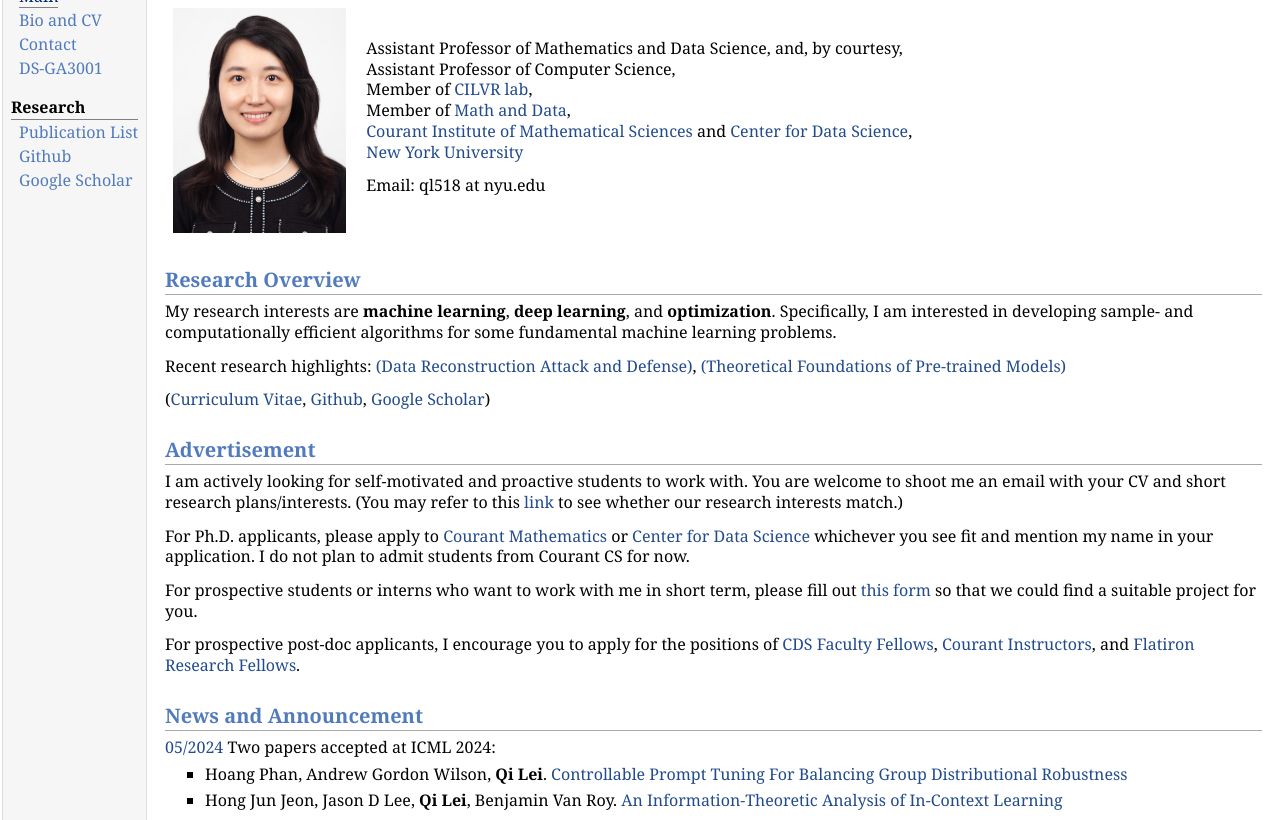
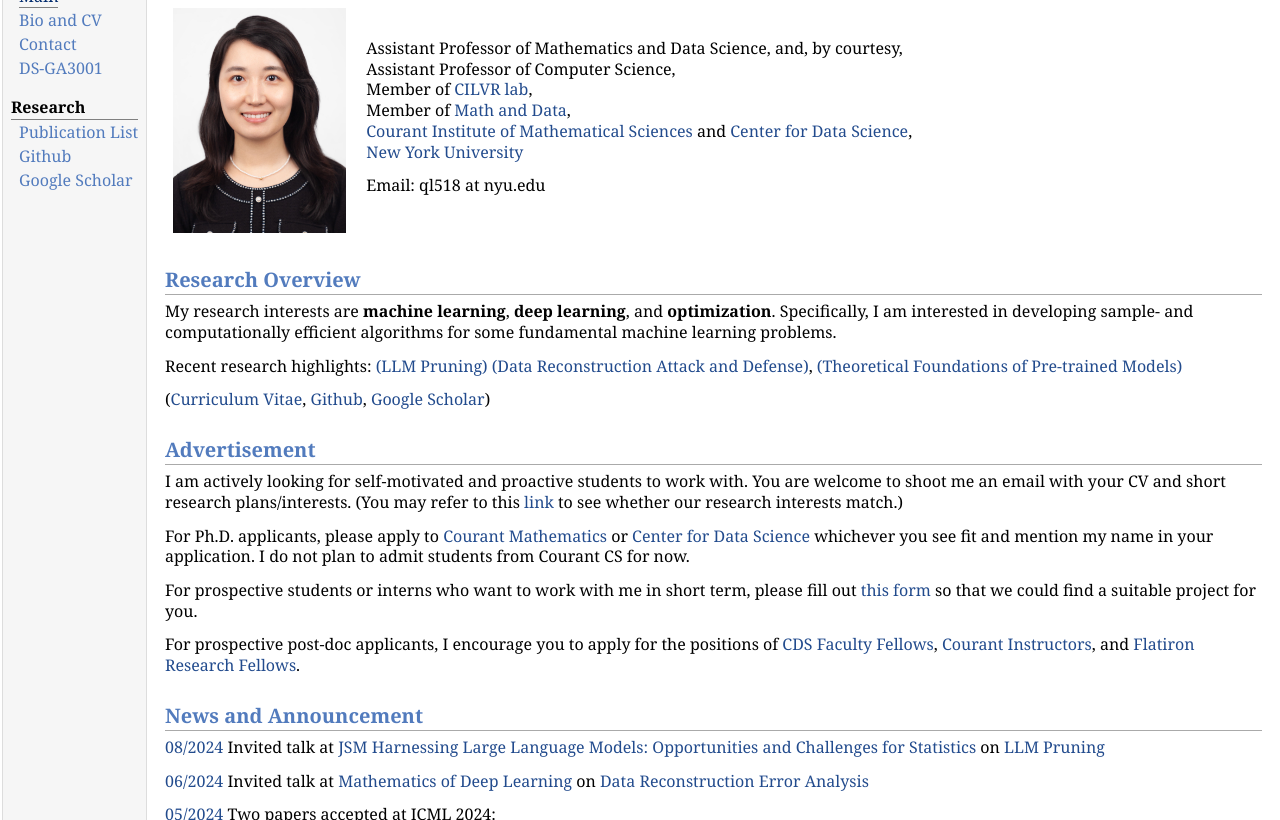
Before and after one commit to cecilialeiqi/cecilialeiqi.github.io, a plain HTML site: page index.html in a window 1280 px wide. Shown: the part 68-888 px from the top of the page. Drawn offline with Linux system fonts and the light colour scheme.

Commit message:
20240814

```diff
--- a/index.html
+++ b/index.html
@@ -8,7 +8,6 @@
   window.dataLayer = window.dataLayer || [];
   function gtag(){dataLayer.push(arguments);}
   gtag('js', new Date());
-
   gtag('config', 'G-EDFDR7C0C6');
 </script>
 <meta name="generator" content="jemdoc, see http://jemdoc.jaboc.net/" />
@@ -46,7 +45,7 @@ Member of <a href="https://mad.cds.nyu.edu/">Math and Data</a>,<br />
 </td></tr></table>
 <h2>Research Overview</h2>
 <p>My research interests are <b>machine learning</b>, <b>deep learning</b>, and <b>optimization</b>. Specifically, I am interested in developing sample- and computationally efficient algorithms for some fundamental machine learning problems. </p>
-<p>Recent research highlights: <a href="https://cecilialeiqi.github.io/data_reconstruction_slides.pdf">(Data Reconstruction Attack and Defense)</a>, <a href="https://cecilialeiqi.github.io/job_talk.pdf">(Theoretical Foundations of Pre-trained Models)</a></p>
+<p>Recent research highlights: <a href="https://cecilialeiqi.github.io/JSM_pruning_talk.pdf">(LLM Pruning)</a> <a href="https://cecilialeiqi.github.io/data_reconstruction_slides.pdf">(Data Reconstruction Attack and Defense)</a>, <a href="https://cecilialeiqi.github.io/job_talk.pdf">(Theoretical Foundations of Pre-trained Models)</a></p>
 <p>(<a href="cv_2.pdf">Curriculum Vitae</a>, <a href="https://github.com/cecilialeiqi/">Github</a>, <a href="https://scholar.google.com/citations?user=kGOgaowAAAAJ&amp;hl=en">Google Scholar</a>)</p>
 <h2>Advertisement</h2>
 <p>I am actively looking for self-motivated and proactive students to work with. You are welcome to shoot me an email with your CV and short research plans/interests. (You may refer to this <a href="https://docs.google.com/document/d/1D1qBdVsTXb4VF18uAO2OfMRq9NNGTtkb3Lx2UYE3HS4/edit?usp=sharing">link</a> to see whether our research interests match.) </p>
@@ -54,6 +53,8 @@ Member of <a href="https://mad.cds.nyu.edu/">Math and Data</a>,<br />
 <p>For prospective students or interns who want to work with me in short term, please fill out <a href="https://forms.gle/bfV5598RaBkrEvMi7">this form</a> so that we could find a suitable project for you. </p>
 <p>For prospective post-doc applicants, I encourage you to apply for the positions of <a href="https://cds.nyu.edu/fellowsjobs/">CDS Faculty Fellows</a>, <a href="https://math.nyu.edu/dynamic/research/postdoctoral-and-visitor-programs/">Courant Instructors</a>, and <a href="https://www.simonsfoundation.org/grant/flatiron-research-fellow-opportunities/">Flatiron Research Fellows</a>. </p>
 <h2>News and Announcement</h2>
+<p><a href="08/2024">08/2024</a> Invited talk at <a href="https://ww3.aievolution.com/JSMAnnual2024/index.cfm?do=ev.viewEv&amp;ev=2372">JSM Harnessing Large Language Models: Opportunities and Challenges for Statistics</a> on <a href="https://cecilialeiqi.github.io/JSM_pruning_talk.pdf">LLM Pruning</a>  </p>
+<p><a href="06/2024">06/2024</a> Invited talk at <a href="https://www.birs.ca/events/2024/5-day-workshops/24w5297">Mathematics of Deep Learning</a> on <a href="https://cecilialeiqi.github.io/data_reconstruction_slides.pdf">Data Reconstruction Error Analysis</a></p>
 <p><a href="05/2024">05/2024</a> Two papers accepted at ICML 2024:</p>
 <ul>
 <li><p>Hoang Phan, Andrew Gordon Wilson, <b>Qi Lei</b>. <a href="https://arxiv.org/abs/2403.02695">Controllable Prompt Tuning For Balancing Group Distributional Robustness</a></p>
@@ -122,7 +123,7 @@ Augmentation</a><a href="https://cecilialeiqi.github.io/CPAL_active_learning.pdf
 <p>1. Rashish Tandon, <b>Qi Lei</b>, Alexandros G. Dimakis, Nikos Karampatziakis, <a href="https://arxiv.org/abs/1612.03301">&ldquo;Gradient Coding: Avoiding Stragglers in Distributed Learning&rdquo;</a>, <i>Proc. of International Conference of Machine Learning (ICML), 2017</i> <a href="https://github.com/rashisht1/gradient_coding">(code)</a></p>
 <div id="footer">
 <div id="footer-text">
-Page generated 2024-06-19 23:49:21 Eastern Daylight Time, by <a href="http://jemdoc.jaboc.net/">jemdoc</a>.
+Page generated 2024-08-14 15:54:19 Eastern Daylight Time, by <a href="http://jemdoc.jaboc.net/">jemdoc</a>.
 </div>
 </div>
 </td>
```
Also changed, not shown: 3 other files.
